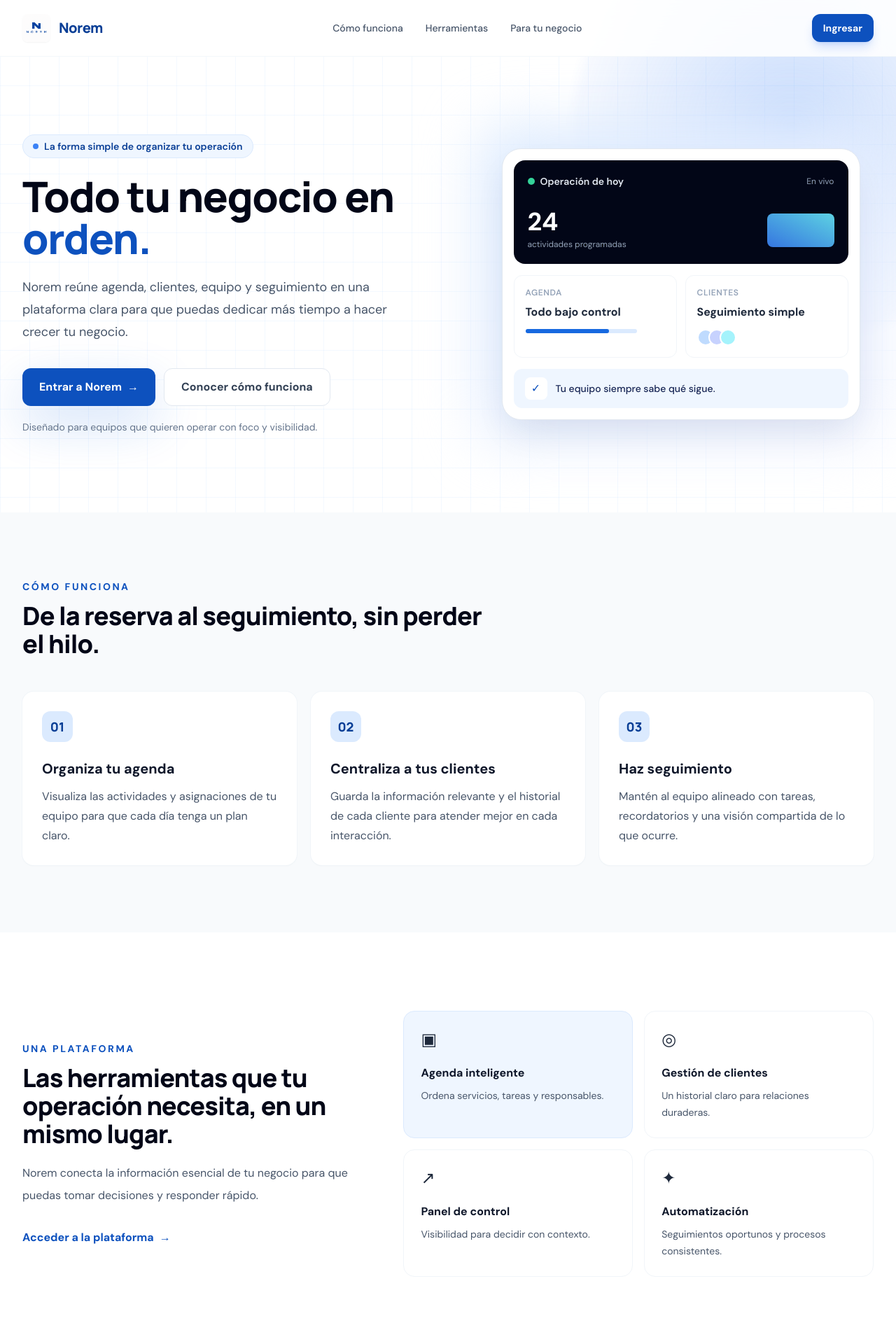
After one commit to Maty-09/App-Agenda, a FastAPI app: template app/templates/landing.html in a window 1280 px wide. The commit adds this page. Shown: the top 1920 px of the page at 70% size. Run offline with FastAPI, Linux system fonts and the light colour scheme; the template is opened without the code that fills it, so the values that code supplies are empty; some libraries are stand-ins or nearby versions.

Commit message:
feat: publicar landing y marca Norem

```diff
--- a/app/core/models.py
+++ b/app/core/models.py
@@ -14,7 +14,7 @@
 class Tenant(Base):
     __tablename__ = "tenants"
     id = Column(String, primary_key=True, index=True, default="default")
-    nombre_empresa = Column(String, nullable=False, default="Noren Principal")
+    nombre_empresa = Column(String, nullable=False, default="Norem Principal")
     config_json = Column(String, nullable=True) # JSON para configs específicas
 
     # Monetización (Stripe)
--- a/app/domain_ai/services.py
+++ b/app/domain_ai/services.py
@@ -125,7 +125,7 @@
     if not api_key:
         msg_lower = mensaje.lower().strip()
         if any(w in msg_lower for w in ["hola", "buenas", "saludos", "que tal", "quien eres"]):
-            return "¡Hola! Soy el Copiloto IA de Noren. ¿En qué puedo ayudarte a organizar o agendar las citas de tu negocio hoy?"
+            return "¡Hola! Soy el Copiloto IA de Norem. ¿En qué puedo ayudarte a organizar o agendar las citas de tu negocio hoy?"
         elif "marcas" in msg_lower or "top" in msg_lower:
             if db:
                 top_marcas = obtener_top_marcas_agendadas(db, tenant_id)
@@ -133,7 +133,7 @@
                     return "Top Marcas Agendadas:\n" + "\n".join([f"{i+1}. {m['marca']} - {m['citas']} citas" for i, m in enumerate(top_marcas)])
             return "Actualmente no hay datos de marcas agendadas registrados."
         else:
-            return "¡Hola! Soy tu asistente Noren. Para respuestas predictivas avanzadas con IA, recuerda agregar tu INCEPTION_API_KEY en las variables de entorno de Vercel."
+            return "¡Hola! Soy tu asistente Norem. Para respuestas predictivas avanzadas con IA, recuerda agregar tu INCEPTION_API_KEY en las variables de entorno de Vercel."
     url = "https://api.inceptionlabs.ai/v1/chat/completions"
 
     headers = {
@@ -195,7 +195,7 @@
 
     # Contexto del sistema
     system_prompt = (
-        "Eres el Asistente Ejecutivo e Inteligencia Operativa de Noren, un experto en organización, atención al cliente y generación de ventas. "
+        "Eres el Asistente Ejecutivo e Inteligencia Operativa de Norem, un experto en organización, atención al cliente y generación de ventas. "
         "Tu objetivo es ayudar a los clientes a agendar de la manera más rápida posible, maximizar la operatividad de la empresa y detectar oportunidades de venta (upselling/cross-selling).\n\n"
         "Reglas de Actuación:\n"
         "1. PROACTIVIDAD AL AGENDAR: No hagas preguntas abiertas. Ofrece opciones directas (ej: '¿Te parece bien mañana a las 10:00 AM?').\n"
--- a/app/infrastructure/email_utils.py
+++ b/app/infrastructure/email_utils.py
@@ -83,7 +83,7 @@
                             <tr>
                                 <td align="center" style="padding: 30px 0 10px 0;">
                                     <div style="display: inline-block; width: 60px; height: 60px; line-height: 60px; border-radius: 50%; background-color: #e6f7ed; color: #10b981; font-size: 32px; font-weight: bold; text-align: center; margin-bottom: 15px;">✓</div>
-                                    <h2 style="color:#1e293b; margin: 0 0 5px 0; letter-spacing: 1px;">NOREN</h2>
+                                    <h2 style="color:#1e293b; margin: 0 0 5px 0; letter-spacing: 1px;">NOREM</h2>
                                     <p style="color:#64748b; font-size:12px; margin:0; text-transform: uppercase;">Sistema de Agendamiento</p>
                                 </td>
                             </tr>
@@ -101,7 +101,7 @@
                             </tr>
                             <tr>
                                 <td style="background-color:#f8fafc; padding:20px; text-align:center; color:#94a3b8; font-size:11px;">
-                                    Este es un mensaje automático de Noren.
+                                    Este es un mensaje automático de Norem.
                                 </td>
                             </tr>
                         </table>
@@ -310,4 +310,4 @@
         </body>
     </html>
     """
-    return enviar_email_base(agendamiento.correo, "📨 Recibimos tu solicitud - Noren", contenido_html)
+    return enviar_email_base(agendamiento.correo, "📨 Recibimos tu solicitud - Norem", contenido_html)
--- a/app/main.py
+++ b/app/main.py
@@ -2,8 +2,9 @@
 import sys
 import logging
 from pathlib import Path
-from fastapi import FastAPI
+from fastapi import FastAPI, Request
 from fastapi.staticfiles import StaticFiles
+from fastapi.templating import Jinja2Templates
 from sqlalchemy.orm import Session
 from datetime import datetime, timedelta
 import pytz
@@ -39,6 +40,7 @@
 from fastapi.middleware.cors import CORSMiddleware
 
 app = FastAPI()
+templates = Jinja2Templates(directory=str(BASE_DIR / "templates"))
 
 app.add_middleware(
     CORSMiddleware,
@@ -123,7 +125,7 @@
         if not tenant:
             nuevo_tenant = models.Tenant(
                 id="default",
-                nombre_empresa="Noren Default"
+                nombre_empresa="Norem Default"
             )
             db.add(nuevo_tenant)
             db.commit()
@@ -191,12 +193,9 @@
 
 app.mount("/static", StaticFiles(directory=str(BASE_DIR / "static")), name="static")
 
-from fastapi.responses import RedirectResponse
-
 @app.get("/")
-def read_root():
-    # Redirigir automáticamente a la pantalla de login del SaaS
-    return RedirectResponse(url="/admin/login")
+def read_root(request: Request):
+    return templates.TemplateResponse("landing.html", {"request": request})
 
 @app.on_event("startup")
 async def debug_routes():
--- a/app/templates/admin/crm_clientes.html
+++ b/app/templates/admin/crm_clientes.html
@@ -1,5 +1,5 @@
 {% extends "base_admin.html" %}
-{% block title %}Directorio de Clientes | Noren CRM{% endblock %}
+{% block title %}Directorio de Clientes | Norem CRM{% endblock %}
 {% block content %}
         <!-- Header -->
         <header class="flex flex-col sm:flex-row sm:items-center justify-between pb-6 mb-6 border-b border-slate-200 gap-4">
--- a/app/templates/admin/crm_ficha.html
+++ b/app/templates/admin/crm_ficha.html
@@ -1,5 +1,5 @@
 {% extends "base_admin.html" %}
-{% block title %}Ficha: {{ cliente.nombre }} {{ cliente.apellido }} | Noren CRM{% endblock %}
+{% block title %}Ficha: {{ cliente.nombre }} {{ cliente.apellido }} | Norem CRM{% endblock %}
 {% block content %}
         <!-- Header -->
         <header class="flex flex-col sm:flex-row sm:items-center justify-between pb-6 mb-6 border-b border-slate-200 gap-4">
--- a/app/templates/admin/team_tareas.html
+++ b/app/templates/admin/team_tareas.html
@@ -1,5 +1,5 @@
 {% extends "base_admin.html" %}
-{% block title %}Tareas | Noren{% endblock %}
+{% block title %}Tareas | Norem{% endblock %}
 {% block extra_head %}
 <script src="https://cdn.jsdelivr.net/npm/sweetalert2@11"></script>
 <style>
--- a/app/templates/base_admin.html
+++ b/app/templates/base_admin.html
@@ -3,7 +3,7 @@
 <head>
     <meta charset="UTF-8">
     <meta name="viewport" content="width=device-width, initial-scale=1.0">
-    <title>{% block title %}Noren Admin{% endblock %}</title>
+    <title>{% block title %}Norem Admin{% endblock %}</title>
     <script src="https://cdn.tailwindcss.com"></script>
     <link href="https://fonts.googleapis.com/css2?family=Inter:wght@300;400;500;600;700;800&display=swap" rel="stylesheet">
     <link rel="stylesheet" href="https://cdnjs.cloudflare.com/ajax/libs/font-awesome/6.4.0/css/all.min.css">
--- /dev/null
+++ b/app/templates/landing.html
@@ -0,0 +1,108 @@
+<!DOCTYPE html>
+<html lang="es">
+<head>
+    <meta charset="UTF-8">
+    <meta name="viewport" content="width=device-width, initial-scale=1.0">
+    <meta name="description" content="Norem centraliza la agenda, clientes y seguimiento de tu negocio en un solo lugar.">
+    <title>Norem | Tu operación, siempre en orden</title>
+    <link rel="icon" href="/static/norem-logo.png">
+    <script src="https://cdn.tailwindcss.com"></script>
+    <link rel="preconnect" href="https://fonts.googleapis.com">
+    <link rel="preconnect" href="https://fonts.gstatic.com" crossorigin>
+    <link href="https://fonts.googleapis.com/css2?family=DM+Sans:wght@400;500;600;700&family=Manrope:wght@600;700;800&display=swap" rel="stylesheet">
+    <script>
+        tailwind.config = {
+            theme: {
+                extend: {
+                    fontFamily: { sans: ['DM Sans', 'sans-serif'], display: ['Manrope', 'sans-serif'] },
+                    colors: { norem: { 50: '#eff6ff', 100: '#dbeafe', 500: '#1769e0', 600: '#0d51be', 700: '#0a3f96', 950: '#061a42' } },
+                    boxShadow: { glow: '0 25px 70px rgba(23, 105, 224, .20)' }
+                }
+            }
+        }
+    </script>
+    <style>
+        html { scroll-behavior: smooth; }
+        .grid-glow { background-image: linear-gradient(rgba(147,197,253,.16) 1px, transparent 1px), linear-gradient(90deg, rgba(147,197,253,.16) 1px, transparent 1px); background-size: 42px 42px; }
+        .hero-orb { filter: blur(2px); background: radial-gradient(circle, rgba(59,130,246,.28), rgba(37,99,235,.04) 66%, transparent 70%); }
+    </style>
+</head>
+<body class="bg-white font-sans text-slate-800 antialiased">
+    <header class="fixed inset-x-0 top-0 z-30 border-b border-slate-100/80 bg-white/85 backdrop-blur-xl">
+        <div class="mx-auto flex h-20 max-w-7xl items-center justify-between px-5 sm:px-8">
+            <a href="#inicio" class="flex items-center gap-3" aria-label="Norem, inicio">
+                <img src="/static/norem-logo.png" alt="Norem" class="h-10 w-10 rounded-lg object-cover object-center shadow-sm">
+                <span class="font-display text-xl font-extrabold tracking-tight text-norem-700">Norem</span>
+            </a>
+            <nav class="hidden items-center gap-8 text-sm font-medium text-slate-600 md:flex" aria-label="Navegación principal">
+                <a href="#como-funciona" class="transition hover:text-norem-600">Cómo funciona</a>
+                <a href="#herramientas" class="transition hover:text-norem-600">Herramientas</a>
+                <a href="#para-ti" class="transition hover:text-norem-600">Para tu negocio</a>
+            </nav>
+            <a href="/admin/login" class="rounded-xl bg-norem-600 px-4 py-2.5 text-sm font-bold text-white shadow-lg shadow-blue-600/20 transition hover:bg-norem-700 focus:outline-none focus:ring-4 focus:ring-blue-100">Ingresar</a>
+        </div>
+    </header>
+
+    <main id="inicio" class="overflow-hidden pt-20">
+        <section class="relative isolate">
+            <div class="grid-glow absolute inset-0 -z-20 opacity-70"></div>
+            <div class="hero-orb absolute -right-44 -top-56 -z-10 h-[650px] w-[650px]"></div>
+            <div class="mx-auto grid max-w-7xl gap-14 px-5 py-20 sm:px-8 lg:grid-cols-[1.05fr_.95fr] lg:items-center lg:py-28">
+                <div>
+                    <div class="inline-flex items-center gap-2 rounded-full border border-blue-100 bg-blue-50 px-3.5 py-1.5 text-sm font-semibold text-norem-700">
+                        <span class="h-2 w-2 rounded-full bg-blue-500"></span>
+                        La forma simple de organizar tu operación
+                    </div>
+                    <h1 class="mt-6 max-w-3xl font-display text-5xl font-extrabold leading-[1.08] tracking-tight text-slate-950 sm:text-6xl">Todo tu negocio en <span class="text-norem-600">orden.</span></h1>
+                    <p class="mt-6 max-w-xl text-lg leading-8 text-slate-600">Norem reúne agenda, clientes, equipo y seguimiento en una plataforma clara para que puedas dedicar más tiempo a hacer crecer tu negocio.</p>
+                    <div class="mt-9 flex flex-col gap-3 sm:flex-row">
+                        <a href="/admin/login" class="inline-flex items-center justify-center gap-2 rounded-xl bg-norem-600 px-6 py-3.5 font-bold text-white shadow-glow transition hover:-translate-y-0.5 hover:bg-norem-700">Entrar a Norem <span aria-hidden="true">→</span></a>
+                        <a href="#como-funciona" class="inline-flex items-center justify-center rounded-xl border border-slate-200 bg-white px-6 py-3.5 font-bold text-slate-700 transition hover:border-blue-200 hover:bg-blue-50">Conocer cómo funciona</a>
+                    </div>
+                    <p class="mt-5 text-sm text-slate-500">Diseñado para equipos que quieren operar con foco y visibilidad.</p>
+                </div>
+                <div class="relative mx-auto w-full max-w-lg">
+                    <div class="absolute -inset-8 -z-10 rounded-[2.5rem] bg-gradient-to-br from-blue-100 to-indigo-50 blur-2xl"></div>
+                    <div class="rounded-[1.7rem] border border-slate-200 bg-white p-4 shadow-2xl shadow-blue-950/10">
+                        <div class="rounded-2xl bg-slate-950 p-5 text-white">
+                            <div class="flex items-center justify-between"><div class="flex items-center gap-2"><span class="h-2.5 w-2.5 rounded-full bg-emerald-400"></span><span class="text-sm font-semibold text-slate-200">Operación de hoy</span></div><span class="text-xs text-slate-400">En vivo</span></div>
+                            <div class="mt-7 flex items-end gap-3"><div><p class="text-4xl font-bold">24</p><p class="mt-1 text-xs text-slate-400">actividades programadas</p></div><div class="mb-1 ml-auto h-12 w-24 overflow-hidden rounded-lg bg-gradient-to-tr from-blue-500 to-cyan-300 opacity-90"></div></div>
+                        </div>
+                        <div class="grid gap-3 py-4 sm:grid-cols-2">
+                            <div class="rounded-xl border border-slate-100 p-4"><p class="text-xs font-semibold uppercase tracking-wider text-slate-400">Agenda</p><p class="mt-2 font-bold text-slate-800">Todo bajo control</p><div class="mt-3 h-1.5 w-4/5 rounded-full bg-blue-100"><div class="h-full w-3/4 rounded-full bg-norem-500"></div></div></div>
+                            <div class="rounded-xl border border-slate-100 p-4"><p class="text-xs font-semibold uppercase tracking-wider text-slate-400">Clientes</p><p class="mt-2 font-bold text-slate-800">Seguimiento simple</p><div class="mt-3 flex -space-x-2"><span class="h-6 w-6 rounded-full border-2 border-white bg-blue-200"></span><span class="h-6 w-6 rounded-full border-2 border-white bg-indigo-200"></span><span class="h-6 w-6 rounded-full border-2 border-white bg-cyan-200"></span></div></div>
+                        </div>
+                        <div class="flex items-center gap-3 rounded-xl bg-blue-50 px-4 py-3"><span class="grid h-8 w-8 place-items-center rounded-lg bg-white text-norem-600">✓</span><p class="text-sm font-medium text-blue-950">Tu equipo siempre sabe qué sigue.</p></div>
+                    </div>
+                </div>
+            </div>
+        </section>
+
+        <section id="como-funciona" class="bg-slate-50 py-20 sm:py-24">
+            <div class="mx-auto max-w-7xl px-5 sm:px-8">
+                <div class="max-w-2xl"><p class="text-sm font-bold uppercase tracking-[.18em] text-norem-600">Cómo funciona</p><h2 class="mt-3 font-display text-3xl font-extrabold tracking-tight text-slate-950 sm:text-4xl">De la reserva al seguimiento, sin perder el hilo.</h2></div>
+                <div class="mt-12 grid gap-5 md:grid-cols-3">
+                    <article class="rounded-2xl bg-white p-7 shadow-sm ring-1 ring-slate-100"><span class="grid h-11 w-11 place-items-center rounded-xl bg-blue-100 font-display text-lg font-extrabold text-norem-700">01</span><h3 class="mt-6 text-xl font-bold text-slate-900">Organiza tu agenda</h3><p class="mt-3 leading-7 text-slate-600">Visualiza las actividades y asignaciones de tu equipo para que cada día tenga un plan claro.</p></article>
+                    <article class="rounded-2xl bg-white p-7 shadow-sm ring-1 ring-slate-100"><span class="grid h-11 w-11 place-items-center rounded-xl bg-blue-100 font-display text-lg font-extrabold text-norem-700">02</span><h3 class="mt-6 text-xl font-bold text-slate-900">Centraliza a tus clientes</h3><p class="mt-3 leading-7 text-slate-600">Guarda la información relevante y el historial de cada cliente para atender mejor en cada interacción.</p></article>
+                    <article class="rounded-2xl bg-white p-7 shadow-sm ring-1 ring-slate-100"><span class="grid h-11 w-11 place-items-center rounded-xl bg-blue-100 font-display text-lg font-extrabold text-norem-700">03</span><h3 class="mt-6 text-xl font-bold text-slate-900">Haz seguimiento</h3><p class="mt-3 leading-7 text-slate-600">Mantén al equipo alineado con tareas, recordatorios y una visión compartida de lo que ocurre.</p></article>
+                </div>
+            </div>
+        </section>
+
+        <section id="herramientas" class="py-20 sm:py-28">
+            <div class="mx-auto grid max-w-7xl gap-12 px-5 sm:px-8 lg:grid-cols-[.85fr_1.15fr] lg:items-center">
+                <div><p class="text-sm font-bold uppercase tracking-[.18em] text-norem-600">Una plataforma</p><h2 class="mt-3 font-display text-3xl font-extrabold tracking-tight text-slate-950 sm:text-4xl">Las herramientas que tu operación necesita, en un mismo lugar.</h2><p class="mt-5 max-w-xl leading-8 text-slate-600">Norem conecta la información esencial de tu negocio para que puedas tomar decisiones y responder rápido.</p><a href="/admin/login" class="mt-8 inline-flex font-bold text-norem-600 transition hover:text-norem-700">Acceder a la plataforma <span class="ml-2">→</span></a></div>
+                <div class="grid gap-4 sm:grid-cols-2">
+                    <div class="rounded-2xl border border-blue-100 bg-blue-50 p-6"><div class="text-2xl">▣</div><h3 class="mt-5 font-bold text-slate-900">Agenda inteligente</h3><p class="mt-2 text-sm leading-6 text-slate-600">Ordena servicios, tareas y responsables.</p></div>
+                    <div class="rounded-2xl border border-slate-100 p-6"><div class="text-2xl">◎</div><h3 class="mt-5 font-bold text-slate-900">Gestión de clientes</h3><p class="mt-2 text-sm leading-6 text-slate-600">Un historial claro para relaciones duraderas.</p></div>
+                    <div class="rounded-2xl border border-slate-100 p-6"><div class="text-2xl">↗</div><h3 class="mt-5 font-bold text-slate-900">Panel de control</h3><p class="mt-2 text-sm leading-6 text-slate-600">Visibilidad para decidir con contexto.</p></div>
+                    <div class="rounded-2xl border border-slate-100 p-6"><div class="text-2xl">✦</div><h3 class="mt-5 font-bold text-slate-900">Automatización</h3><p class="mt-2 text-sm leading-6 text-slate-600">Seguimientos oportunos y procesos consistentes.</p></div>
+                </div>
+            </div>
+        </section>
+
+        <section id="para-ti" class="px-5 pb-20 sm:px-8 sm:pb-28"><div class="mx-auto max-w-7xl rounded-[2rem] bg-norem-950 px-7 py-14 text-center sm:px-14 sm:py-20"><img src="/static/norem-logo.png" alt="" class="mx-auto h-16 w-16 rounded-xl object-cover"><h2 class="mx-auto mt-6 max-w-2xl font-display text-3xl font-extrabold tracking-tight text-white sm:text-4xl">Haz que la gestión diaria se sienta simple.</h2><p class="mx-auto mt-4 max-w-xl leading-7 text-blue-100">Ingresa a Norem y mantén a tu negocio organizado desde un solo lugar.</p><a href="/admin/login" class="mt-8 inline-flex rounded-xl bg-white px-6 py-3.5 font-bold text-norem-700 transition hover:bg-blue-50">Ingresar a Norem</a></div></section>
+    </main>
+    <footer class="border-t border-slate-100 py-8"><div class="mx-auto flex max-w-7xl flex-col gap-3 px-5 text-sm text-slate-500 sm:flex-row sm:items-center sm:justify-between sm:px-8"><span>© 2026 Norem. Todos los derechos reservados.</span><a href="/admin/login" class="font-medium text-slate-600 hover:text-norem-600">Acceso a la plataforma</a></div></footer>
+</body>
+</html>
--- a/templates/admin_agendamientos.html
+++ b/templates/admin_agendamientos.html
@@ -4,7 +4,7 @@
 <head>
     <meta charset="UTF-8">
     <meta name="viewport" content="width=device-width, initial-scale=1.0">
-    <title>Panel de Administración | Noren</title>
+    <title>Panel de Administración | Norem</title>
 
     <script src="https://cdn.tailwindcss.com"></script>
 
--- a/templates/admin_config.html
+++ b/templates/admin_config.html
@@ -3,7 +3,7 @@
 <head>
     <meta charset="UTF-8">
     <meta name="viewport" content="width=device-width, initial-scale=1.0">
-    <title>Configuración del Sistema | Noren Admin</title>
+    <title>Configuración del Sistema | Norem Admin</title>
     <link href="https://cdn.jsdelivr.net/npm/bootstrap@5.3.0/dist/css/bootstrap.min.css" rel="stylesheet">
     <link rel="stylesheet" href="https://cdnjs.cloudflare.com/ajax/libs/font-awesome/6.0.0/css/all.min.css">
     <style>
--- a/templates/admin_config_form.html
+++ b/templates/admin_config_form.html
@@ -2,7 +2,7 @@
 <html lang="es">
 <head>
     <meta charset="UTF-8">
-    <title>Configurador de Formulario | Noren Admin</title>
+    <title>Configurador de Formulario | Norem Admin</title>
     <script src="https://cdn.tailwindcss.com"></script>
     <script src="https://unpkg.com/lucide@latest"></script>
     <script src="https://cdn.jsdelivr.net/npm/sortablejs@1.15.0/Sortable.min.js"></script>
--- a/templates/admin_dashboard.html
+++ b/templates/admin_dashboard.html
@@ -483,7 +483,7 @@
             <div class="relative z-10 flex flex-col md:flex-row items-start justify-between gap-6">
                 <div>
                     <h3 class="text-2xl font-black mb-2 flex items-center gap-3">
-                        <i class="fas fa-magic text-yellow-400"></i> Noren AI Insights
+                        <i class="fas fa-magic text-yellow-400"></i> Norem AI Insights
                     </h3>
                     <p class="text-indigo-200 font-medium max-w-2xl text-sm mb-4">
                         Analizando el comportamiento de clientes y detectando patrones de riesgo de cancelación y abandono.
@@ -578,13 +578,13 @@
                 <div class="w-8 h-8 rounded-full bg-white/20 flex items-center justify-center">
                     <i class="fas fa-robot"></i>
                 </div>
-                <h4 class="font-bold text-sm">Copiloto Noren</h4>
+                <h4 class="font-bold text-sm">Copiloto Norem</h4>
             </div>
             <button onclick="toggleAIChat()" class="text-indigo-200 hover:text-white"><i class="fas fa-times"></i></button>
         </div>
         <div id="ai-chat-history" class="flex-1 p-4 bg-slate-50 overflow-y-auto flex flex-col gap-3 text-sm">
             <div class="bg-white border border-slate-200 p-3 rounded-2xl rounded-tl-none self-start max-w-[85%] text-slate-700 shadow-sm">
-                ¡Hola! Soy tu asistente IA de Noren. ¿En qué puedo ayudarte a analizar tu negocio hoy?
+                ¡Hola! Soy tu asistente IA de Norem. ¿En qué puedo ayudarte a analizar tu negocio hoy?
             </div>
         </div>
         <div class="p-3 bg-white border-t border-slate-100">
--- a/templates/agendar.html
+++ b/templates/agendar.html
@@ -3,7 +3,7 @@
 <head>
     <meta charset="UTF-8">
     <meta name="viewport" content="width=device-width, initial-scale=1.0, maximum-scale=1.0"/>
-    <title>Agendar Cita | Noren</title>
+    <title>Agendar Cita | Norem</title>
     <link rel="stylesheet" href="https://cdn.jsdelivr.net/npm/flatpickr/dist/flatpickr.min.css">
     <script src="https://cdn.jsdelivr.net/npm/flatpickr"></script>
     <script src="https://cdn.jsdelivr.net/npm/flatpickr/dist/l10n/es.js"></script>
```
Also changed, not shown: vercel.json.
